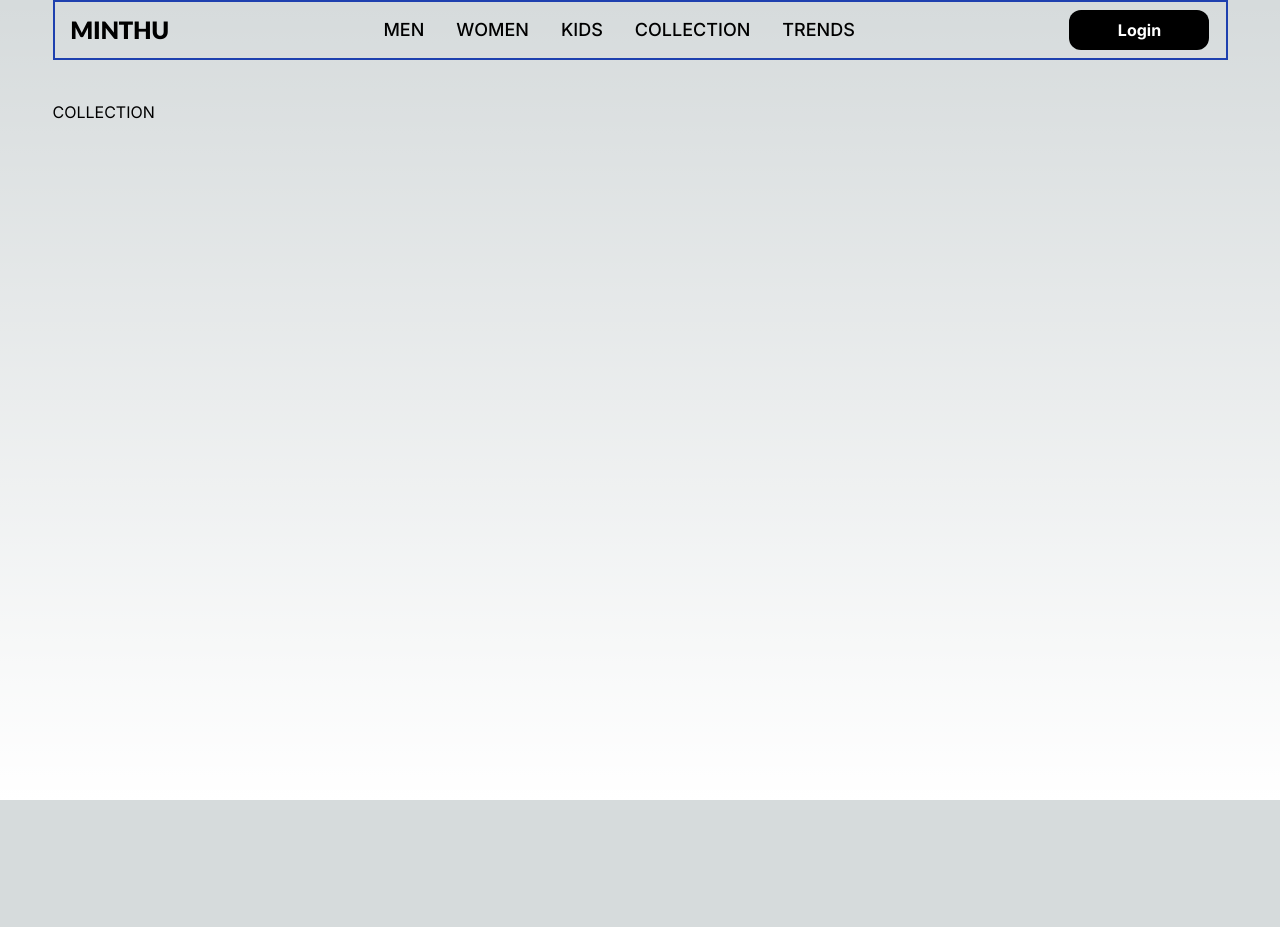
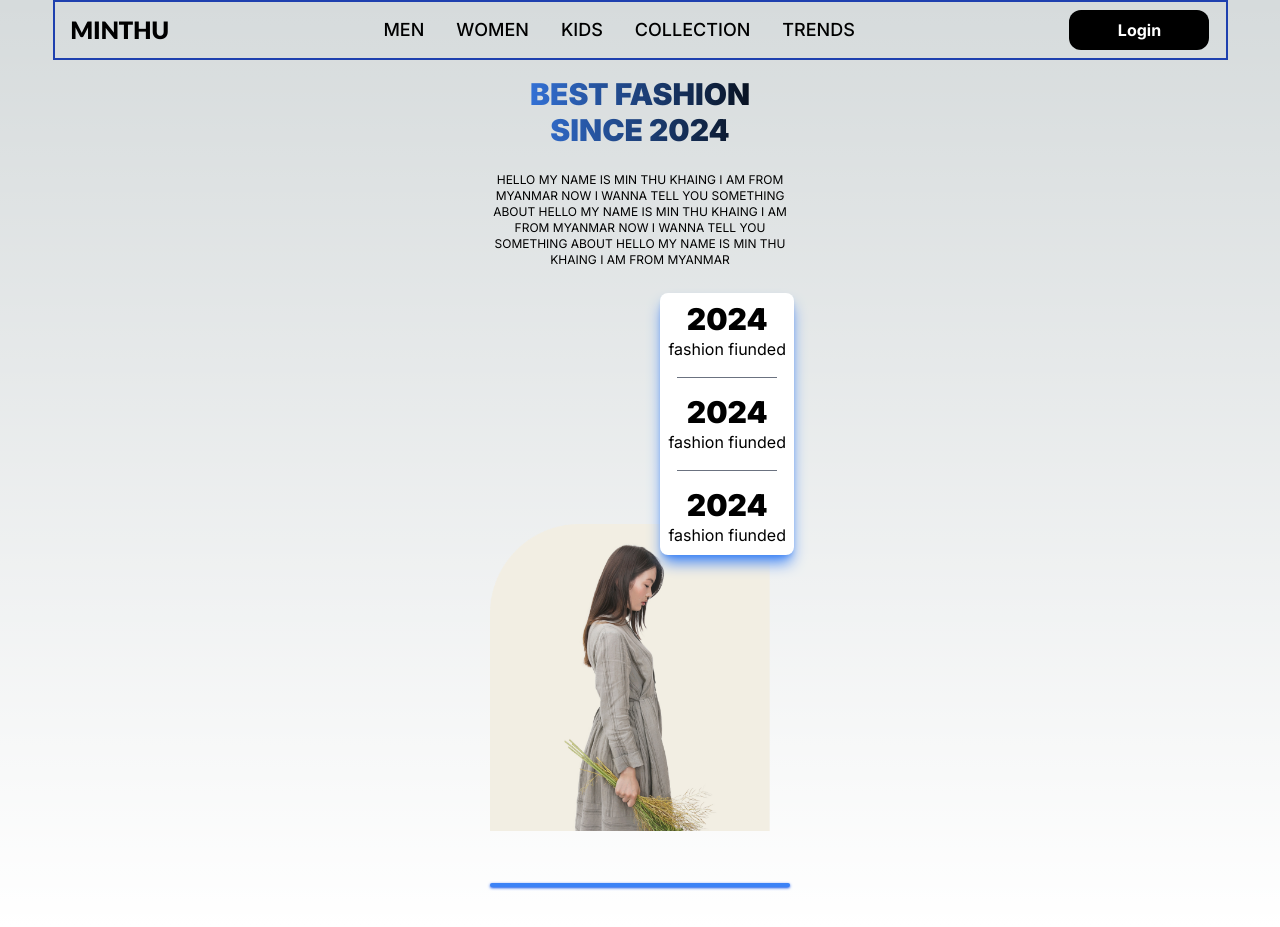
Before and after one commit to minthu2019/nextjs14-learn, a Next.js app: page /collection in a window 1280 px wide. Before the commit the page ends 800 px from the top, so only its background shows below. Built offline with nearby package versions, Linux system fonts and the light colour scheme.

Commit message:
collection commit finished

```diff
--- a/package.json
+++ b/package.json
@@ -12,7 +12,8 @@
     "next": "^14.1.1-canary.17",
     "react": "^18",
     "react-dom": "^18",
-    "react-icons": "^5.0.1"
+    "react-icons": "^5.0.1",
+    "sharp": "^0.33.2"
   },
   "devDependencies": {
     "@types/node": "^20",
--- a/src/app/HeroSection.tsx
+++ b/src/app/HeroSection.tsx
@@ -12,8 +12,9 @@ const HeroSection = () => {
       <Navbar/>
       <div className='max-w-[1175px] mx-auto grid md:grid-cols-2  mt-10  gap-4 items-center'>
         <div  className='flex items-center justify-center md:items-start  flex-col'>
-            <h1 className=' text-4xl md:text-7xl text-black font-black mb-6 w-80 md:w-full text-center md:text-left'>Find The Best Fashion style For You</h1>
-            <p className=' w-[380px] text-black font-normal mb-10 text-center md:text-left'>
+            <h1 className=' text-3xl md:text-7xl text-black font-black
+             mb-6 w-60 mx-auto md:w-full text-center md:text-left'>Find The Best Fashion style For You</h1>
+            <p className=' w-[300px] mb-8 uppercase text-center text-xs font-normal md:text-left'>
                 hello my name is min thu khaing  i am from myanmar
                 now i wanna tell you something about my family.
                 My family have
--- /dev/null
+++ b/src/app/collection/heroSection.tsx
@@ -0,0 +1,60 @@
+import React from 'react'
+import Image from 'next/image'
+import collectionImage from '../../../public/Image/best_fashion_image.png'
+
+const heroSection = () => {
+  return (
+    <div className=' flex items-center justify-center flex-col'>
+      <div className='flex items-center justify-center flex-col gap-2'>
+        <h1 className='text-3xl text-black font-black uppercase text-center
+        w-[300px] m-4 bg-gradient-to-r from-blue-500 to-black bg-clip-text text-transparent'>
+            best fashion since 2024
+        </h1>
+        <p className=' text-xs w-[300px] text-center uppercase
+        mb-4'>
+        hello my name is min thu khaing
+         i am from myanmar  now i wanna
+         tell you something about  hello my name is
+         min thu khaing  i am from myanmar
+         now i wanna tell you something
+        about  hello my name is min thu
+        khaing  i am from myanmar
+        </p>
+      </div>
+
+      <div className=' relative'>
+        <div className=' m-3 mt-60 '>
+            <Image
+            src={collectionImage}
+            alt='CollectionImage'
+            width={300}
+            height={300}
+            className=''/>
+
+        </div>
+
+        <div className=' absolute bottom-72 right-2 flex flex-col items-center justify-center
+                gap-4 p-2 bg-white shadow-lg shadow-blue-500 rounded-lg'>
+            <div className='flex flex-col text-center'>
+                <span className='text-3xl font-black'>2024</span>
+                <span className=' '>fashion fiunded</span>
+            </div>
+            <div className='w-[100px] bg-gray-500 h-[1px]'></div>
+            <div className='flex flex-col text-center'>
+                <span className='text-3xl font-black'>2024</span>
+                <span className=' '>fashion fiunded</span>
+            </div>
+            <div className='w-[100px] bg-gray-500 h-[1px]'></div>
+            <div className='flex flex-col text-center'>
+                <span className='text-3xl font-black'>2024</span>
+                <span className=' '>fashion fiunded</span>
+            </div>
+        </div>
+      </div>
+
+      <div className='h-1 w-[300px] bg-blue-500 m-10 rounded-lg shadow shadow-blue-600'></div>
+    </div>
+  )
+}
+
+export default heroSection
--- a/src/app/collection/page.tsx
+++ b/src/app/collection/page.tsx
@@ -1,17 +1,18 @@
 import React from 'react'
 import Navbar from '../ui/navbar'
+import HeroSection from './heroSection'
 
 
-const collection = () => {
+const men = () => {
   return (
     <main className=" min-h-screen ">
       <Navbar/>
       <div className='max-w-[1175px] mx-auto'>
-      <h1 className='mt-10'>COLLECTION</h1>
+        <HeroSection/>
       </div>
     </main>
   )
 
 }
 
-export default collection
+export default men
--- /dev/null
+++ b/src/app/kids/heroSection.tsx
@@ -0,0 +1,48 @@
+import React from 'react'
+import Buttom from '../ui/buttom'
+import Image from 'next/image'
+import kidImage from '../../../public/Image/deal_of_the_day_image.png'
+
+const heroSection = () => {
+  return (
+    <div className=' min-h-screen bg-gradient-to-r from-[#B1BAFF] to-[#a29fad]'>
+      <div className=' w-80 mx-auto flex flex-col items-center'>
+        <h1 className=' text-3xl text-black font-black  my-6'>Deal Of The Day</h1>
+        <p className=' w-[300px] mb-6 uppercase text-center text-xs font-normal text-black'>hello my name is min thu khaing  i am from myanmar
+             now i wanna tell you something about  hello my name is min </p>
+        <div className='grid grid-cols-3 gap-2 p-2 mb-8'>
+            <div className='flex items-center justify-center flex-col w-[80px] h-[80px] bg-white shadow-md shadow-black'>
+                <span className='text-3xl text-black font-black'>03</span>
+                <span>Day</span>
+            </div>
+
+            <div className='flex items-center justify-center flex-col w-[80px] h-[80px] bg-white shadow-md shadow-black'>
+                <span className='text-3xl text-black font-black'>03</span>
+                <span>Day</span>
+            </div>
+
+            <div className='flex items-center justify-center flex-col w-[80px] h-[80px] bg-white shadow-md shadow-black'>
+                <span className='text-3xl text-black font-black'>03</span>
+                <span>Day</span>
+            </div>
+
+        </div>
+        <div>
+            <Buttom classs='w-[220px] h-[60px]' href={"/"}  title={'Shop Now'}/>
+        </div>
+      </div>
+      <div className=' p-2 mb-8'>
+        <Image
+        src={kidImage}
+        alt='KidImage'
+        width={400}
+        height={400}
+        />
+      </div>
+
+      <div className=' w-8 h-8'></div>
+    </div>
+  )
+}
+
+export default heroSection
--- a/src/app/kids/page.tsx
+++ b/src/app/kids/page.tsx
@@ -1,17 +1,18 @@
 import React from 'react'
 import Navbar from '../ui/navbar'
+import HeroSection from './heroSection'
 
 
-const kids = () => {
+const men = () => {
   return (
     <main className=" min-h-screen ">
       <Navbar/>
       <div className='max-w-[1175px] mx-auto'>
-      <h1 className='mt-10'>KIDS</h1>
+        <HeroSection/>
       </div>
     </main>
   )
 
 }
 
-export default kids
+export default men
--- a/src/app/men/heroSection.tsx
+++ b/src/app/men/heroSection.tsx
@@ -12,7 +12,7 @@ const heroSection = () => {
       <div className=' w-auto md:w-[860px] mx-auto flex items-center justify-center flex-col mt-5'>
         <h1 className='text-black text-center text-4xl
         md:text-6xl font-black py-2 m-5 w-80 md:w-full '>New Men All Collection</h1>
-        <p className=' md:w-auto w-[380px] text-black font-normal text-center md:text-left mb-5'>Hello My Name is Min Thu Khaing I am From Myanmar I Wanna Tell You Something About My Family </p>
+        <p className=' md:w-auto w-[300px] text-black font-normal text-center md:text-left mb-5'>Hello My Name is Min Thu Khaing I am From Myanmar I Wanna Tell You Something About My Family </p>
       </div>
       <div className=' grid md:grid-cols-3 gap-4 m-2 mb-7'>
         <div  className='relative flex items-center justify-center
@@ -43,11 +43,4 @@ const heroSection = () => {
     </div>
   )
 }
-// color: #34251F;
-// font-family: Lato;
-// font-size: 18px;
-// font-style: normal;
-// font-weight: 400;
-// line-height: 180%; /* 32.4px */
-// text-transform: capitalize;
 export default heroSection
--- a/src/app/ui/navLink.tsx
+++ b/src/app/ui/navLink.tsx
@@ -5,7 +5,7 @@ const navLink = ({href , title   }:{href:string; title:string }) => {
   return (
     <>
       <Link href={href} className={` text-lg font-medium text-black hover:text-white z-10`}>
-          <p className='w-80 md:w-auto md:p-0 p-4'>{title}</p>
+          <p className='w-[250px] md:w-auto md:p-0 p-4'>{title}</p>
       </Link>
     </>  )
 }
--- a/src/app/ui/overlayMenu.tsx
+++ b/src/app/ui/overlayMenu.tsx
@@ -8,9 +8,9 @@ interface OverlayMenuProps {
 const OverlayMenu :React.FC<OverlayMenuProps> = ({links}) => {
   return (
     <div className='z-10'>
-      <ul className=' absolute top-16  w-full flex flex-col gap-4 items-center md:hidden bg-blue-300 z-10'>
+      <ul className=' absolute p-7 top-16  w-full flex flex-col gap-4 items-center justify-center md:hidden bg-blue-300 z-10'>
         {links.map((link, index) => (
-          <li key={index} className=' marker:font-bold text-white bg-transparent hover:bg-gray-500 border border-black text-center rounded-md'>
+          <li key={index} className=' w-[250px] marker:font-bold text-white bg-transparent hover:bg-gray-500 border border-black text-center rounded-md'>
             <NavLink href={link.path} title={link.title}  />
           </li>
         ))}
```
Also changed, not shown: 1 other file (tests, documents, lock files or other folders).
